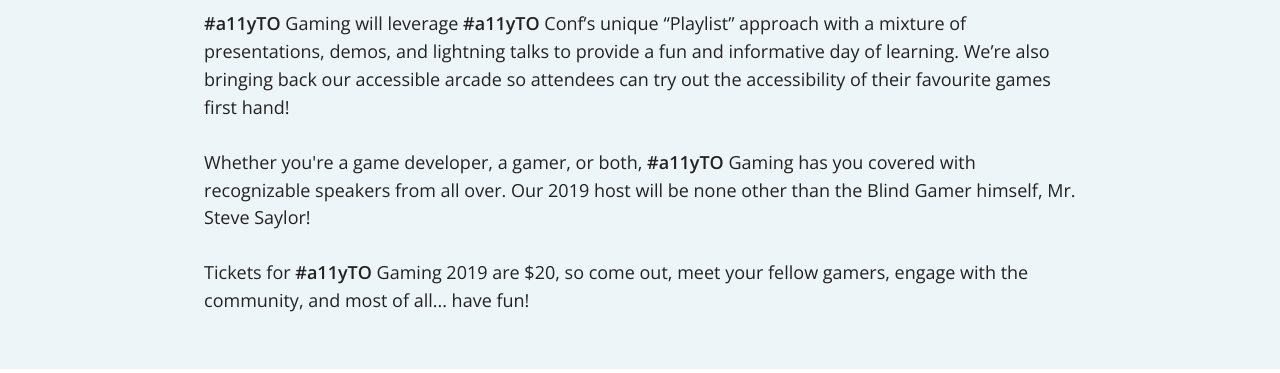
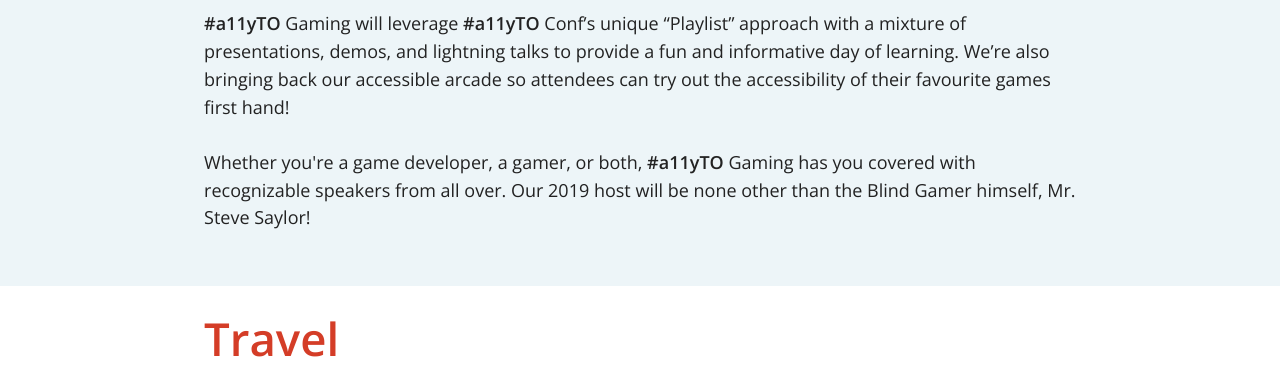
Before and after one commit to a11yTO/static-gaming-site, a Jekyll site: the page built from index.html, in a window 1280 px wide and 900 px high, scrolled down 753 px, cut to the strip 0-373 px from the top of the window. Built offline with Jekyll 4.4.1, drawn with Linux system fonts in a browser that asks for light colours.

Commit message:
Update copy

```diff
--- a/index.html
+++ b/index.html
@@ -11,4 +11,3 @@
         <p>The <strong>#a11yTO</strong> organizing team that brought your <strong>#a11yTO</strong> Conf and <strong>#a11yIRL</strong> are thrilled to announce their latest event: <strong>#a11yTO</strong> Gaming! This one day, single track unconference for accessible gaming will take place on Saturday, October 24th, 2019 at Telus in downtown Toronto.</p>
         <p><strong>#a11yTO</strong> Gaming will leverage <strong>#a11yTO</strong> Conf’s unique “Playlist” approach with a mixture of presentations, demos, and lightning talks to provide a fun and informative day of learning. We’re also bringing back our accessible arcade so attendees can try out the accessibility of their favourite games first hand!</p>
         <p>Whether you're a game developer, a gamer, or both, <strong>#a11yTO</strong> Gaming has you covered with recognizable speakers from all over. Our 2019 host will be none other than the Blind Gamer himself, Mr. Steve Saylor!</p>
-        <p>Tickets for <strong>#a11yTO</strong> Gaming 2019 are $20, so come out, meet your fellow gamers, engage with the community, and most of all... have fun!</p>
```
